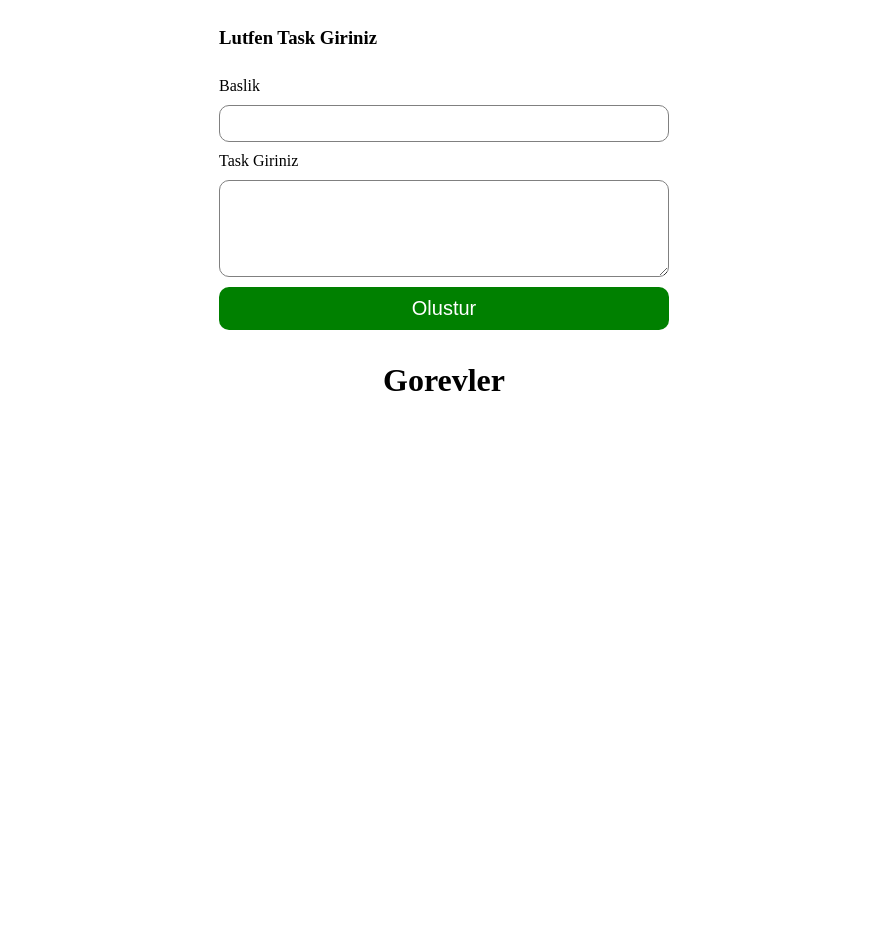
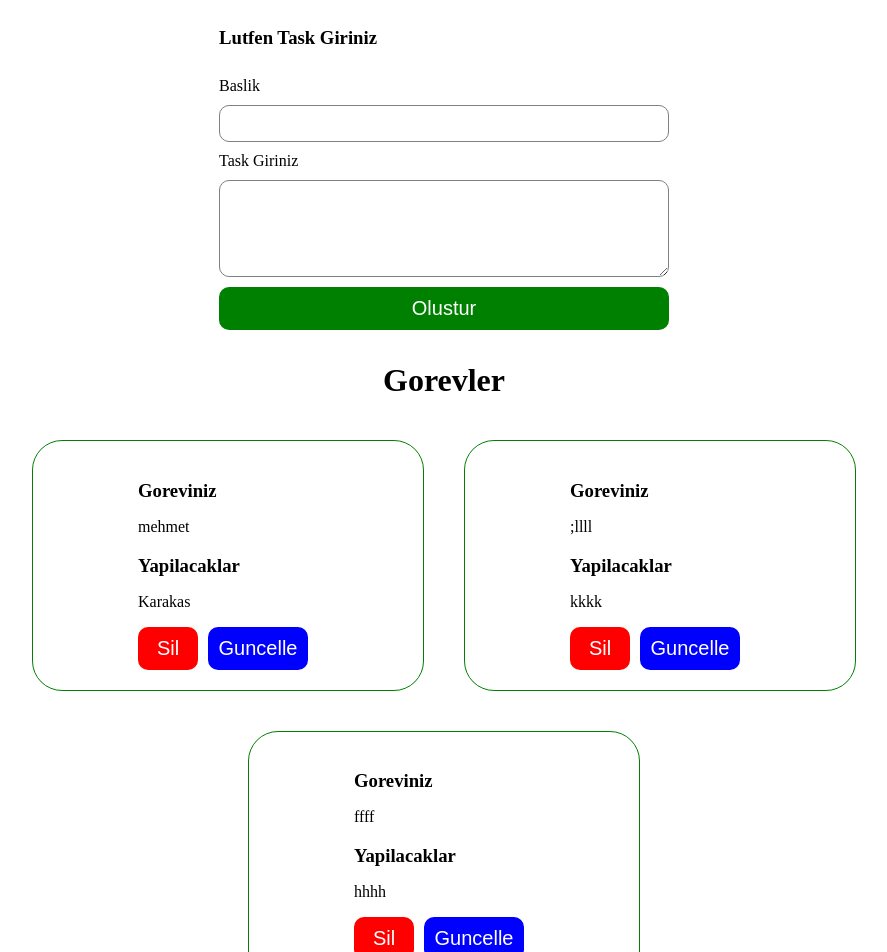
Before and after one commit to mhmtkarakas/Task, a React (Create React App) app: page / in a window 1280 px wide. Shown: the top 952 px of the page, without its empty margins (196-1083 px from the left). Before the commit the page ends 800 px from the top, so only its background shows below. Built offline with nearby package versions, Linux system fonts and the light colour scheme; data requests are answered from the project's data file.

Commit message:
useEffect integration

```diff
--- /dev/null
+++ b/db.json
@@ -0,0 +1,19 @@
+{
+  "posts": [
+    {
+      "title": "mehmet",
+      "desc": "Karakas",
+      "id": "bd0b"
+    },
+    {
+      "id": "1e4c",
+      "title": ";llll",
+      "desc": "kkkk"
+    },
+    {
+      "id": "4470",
+      "title": "ffff",
+      "desc": "hhhh"
+    }
+  ]
+}
--- a/package.json
+++ b/package.json
@@ -6,6 +6,8 @@
     "@testing-library/jest-dom": "^5.17.0",
     "@testing-library/react": "^13.4.0",
     "@testing-library/user-event": "^13.5.0",
+    "axios": "^1.6.8",
+    "json-server": "^1.0.0-alpha.23",
     "react": "^18.3.1",
     "react-dom": "^18.3.1",
     "react-scripts": "5.0.1",
@@ -15,7 +17,8 @@
     "start": "react-scripts start",
     "build": "react-scripts build",
     "test": "react-scripts test",
-    "eject": "react-scripts eject"
+    "eject": "react-scripts eject",
+    "server": "json-server --watch db.json --port 3004"
   },
   "eslintConfig": {
     "extends": [
--- a/src/App.js
+++ b/src/App.js
@@ -1,29 +1,46 @@
-import { useState } from "react";
+import { useEffect, useState } from "react";
 import "./App.css";
 import TaskCreate from "./components/TaskCreate";
 import TaskList from "./components/TaskList";
+import axios from "axios";
 
 function App() {
   const [tasks, setTasks] = useState([]);
-
-  const createTask = (title, desc) => {
+// axios post islemi yapilir
+  const createTask =async (title, desc) => {
+   const response =await axios.post("http://localhost:3004/posts",{
+    id: String(new Date().getTime()),
+    title,
+    desc,
+   });
+  // console.log(response);
     let createTasks = [
       ...tasks,
-      {
-        id: String(new Date().getTime()),
-        title,
-        desc,
-      },
+      response.data
     ];
     setTasks(createTasks);
   };
-
-  const onDeleteById = (id) => {
+  // axios get islemi yapilir
+  const fetchTask = async() =>{
+    const response = await axios.get("http://localhost:3004/posts");
+    console.log(response);
+    setTasks(response.data);
+  }
+  useEffect(()=>{
+    fetchTask();
+  },[])
+  // delete islemini burada yapariz.
+  const onDeleteById = async (id) => {
+     await axios.delete(`http://localhost:3004/posts/${id}`);
     const deleteProcess = tasks.filter((task) => task.id !== id);
     setTasks(deleteProcess);
   };
   // Guncellem islemini yapacagimiz metodumuzda gonderdigimiz parametreleri karsilariz.
-  const editTaskById = (id, updatedTask, updatedTaskDesc) => {
+  const editTaskById =async (id, updatedTask, updatedTaskDesc) => {
+  await axios.put(`http://localhost:3004/posts/${id}`,{
+    title:updatedTask,
+    desc: updatedTaskDesc
+  });
     // Guncelleme isleminde arrayin icindeki elemanlari tek tek donecegiz sonra bana gelen id degerine gore guncelleyecegimiz elemani bulacagiz.
     // Buldugumuz elemani parametreler ile yeni gelen baslik ve desc ile degistirecegiz ve elemanlari yeniden tek tek donecegiz ve yeni bir array e atayacagiz.
     const updatedTasks = tasks.map((task) => {
```
Also changed, not shown: 1 other file (tests, documents, lock files or other folders).
